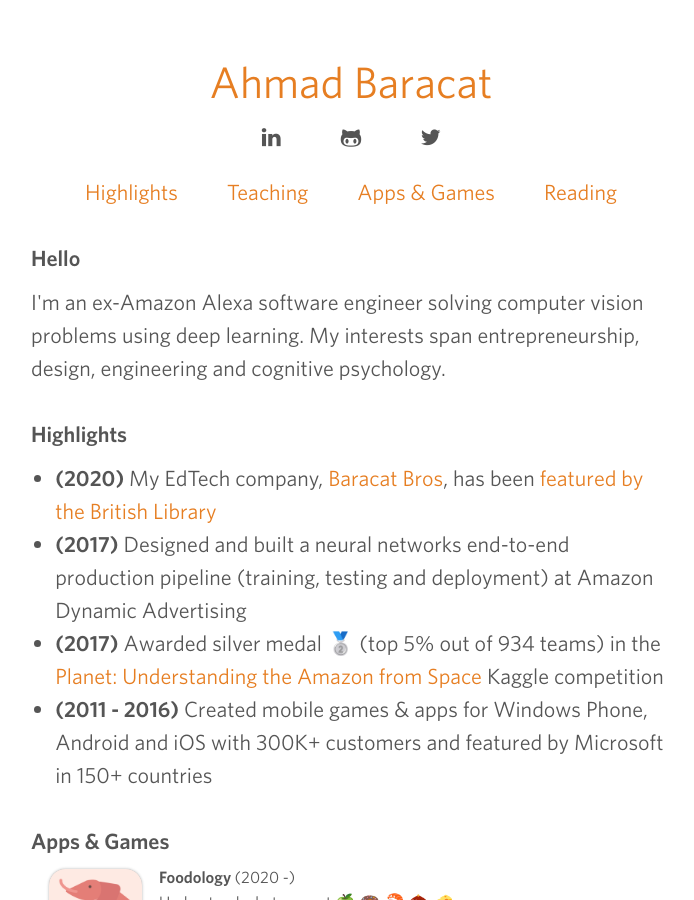
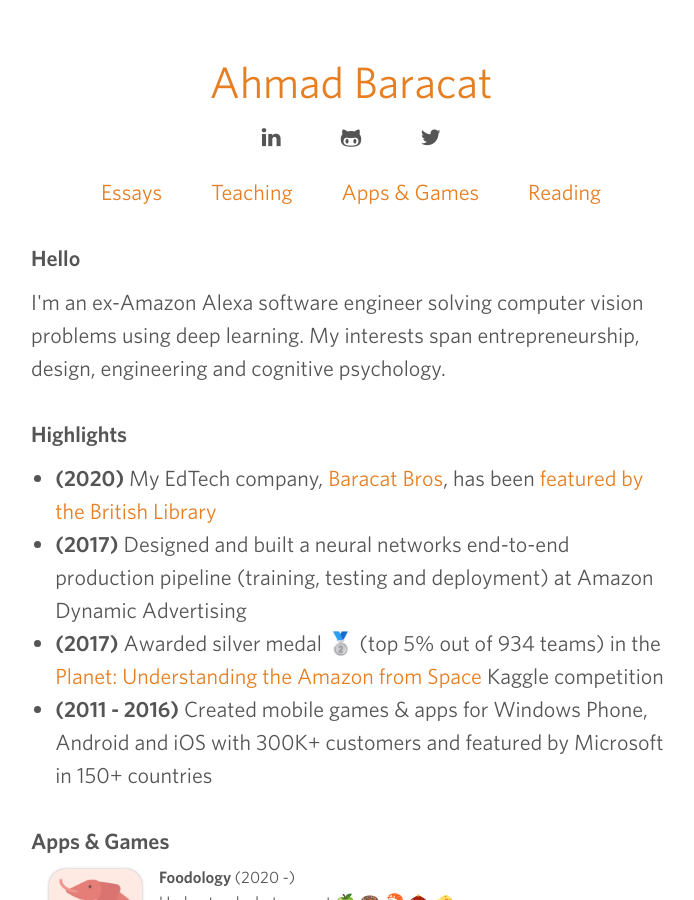
Before and after one commit to ahmedbaracat/ahmedbaracat.github.io, a Jekyll site: the page built from index.html, in a window 1280 px wide and 900 px high. Shown: the whole window, without its empty margins (289-983 px from the left). Built offline with Jekyll 4.4.1, drawn with Linux system fonts in a browser that asks for light colours; comment, search, counter and statistics services are not loaded.

Commit message:
Add essays to header instead of highlights

```diff
--- a/_includes/header.html
+++ b/_includes/header.html
@@ -18,7 +18,7 @@
     </div>
 
     <div class="sections">
-        <a href="/#highlights">Highlights</a>
+        <a href="/essays">Essays</a>
         <a href="/courses">Teaching</a>
         <a href="/#apps">Apps & Games</a>
         <a href="/#reading">Reading</a>
```
